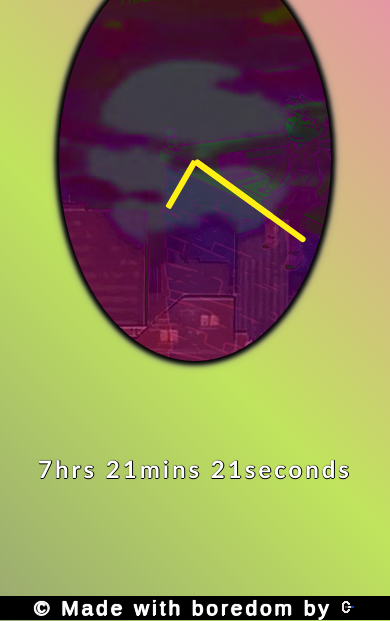
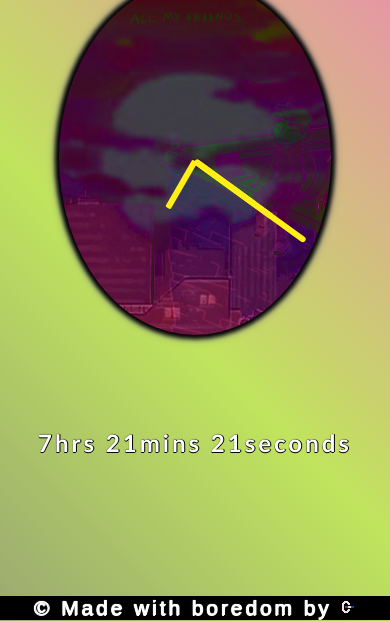
Before and after one commit to charupraneeth/paranoid-clock, a plain HTML site: page index.html in a window 390 px wide. Shown: the part 223-844 px from the top of the page. Drawn offline with Linux system fonts and the light colour scheme.

Commit message:
added better audio and optimized for smaller screens

```diff
--- a/style.css
+++ b/style.css
@@ -90,5 +90,5 @@ h1,.display{
 
 @media screen and (max-width:400px){
     body{background-size: 600%;}
-    .container{width:100%;max-width:17rem;height: 48%;}
+    .container{width:100%;max-width:17rem;height: 42%;}
 }
```
Also changed, not shown: 1 other file.
